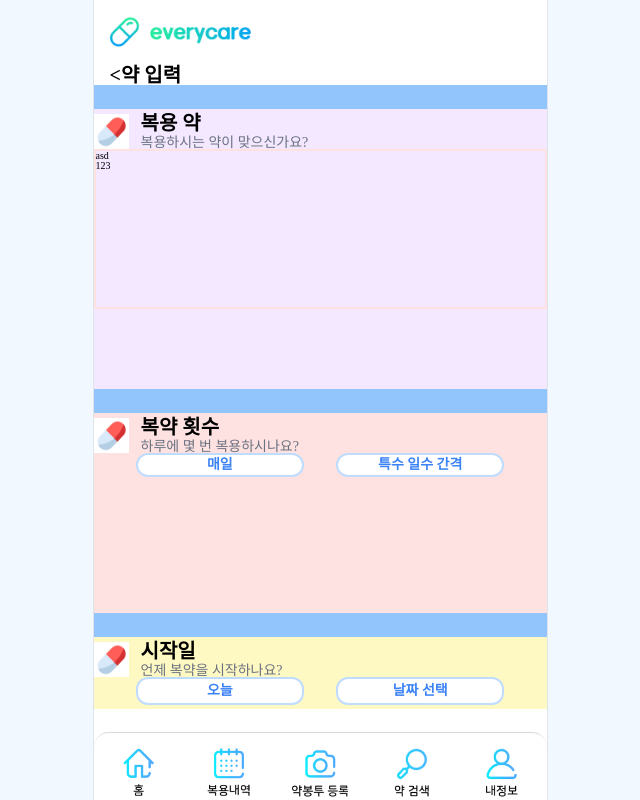
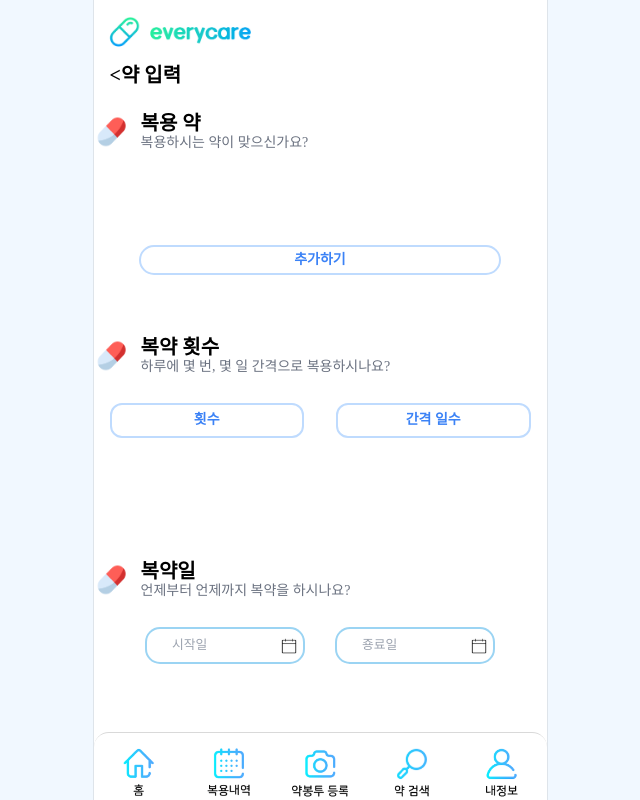
Before and after one commit to woosungking/EveryCare-frontend, a React (Vite) app: page /pill-register in a window 1280 px wide. Shown: the whole page, without its empty margins (320-960 px from the left). Built offline with nearby package versions, Linux system fonts and the light colour scheme; a web font is replaced by a local one.

Commit message:
중간 저장

```diff
--- a/src/components/register/CustomDatePicker.css
+++ b/src/components/register/CustomDatePicker.css
@@ -34,3 +34,31 @@
     width: 1rem;
     height: 1rem;
   }
+
+  .pillRegister-date-picker-input-start {
+    border-radius: 15px;
+    width: 160px;
+    height: 37px;
+    min-height: 100%;
+    margin: auto;
+    font-size: 0.8rem;
+    border: 2px solid rgba(59, 171, 231, 0.51);
+    /* h-[30px] w-[80%] mb-[10px] border-blue-200 border-2 text-blue-500 bg-white text-sm font-bold */
+  }
+  .pillRegister-date-picker-input-end {
+    border-radius: 15px;
+    width: 160px;
+    height: 37px;
+    min-height: 100%;
+    margin: auto;
+    margin-bottom: 0px;
+    font-size: 0.8rem;
+    border: 2px solid rgba(59, 171, 231, 0.51);
+  }
+
+  .pillRegister-date-picker-img{
+    left: 80%;
+    bottom: 5%;
+    width: 1rem;
+    height: 1rem;
+  }
--- a/src/components/register/DirectRegister.tsx
+++ b/src/components/register/DirectRegister.tsx
@@ -356,7 +356,8 @@ const DirectRegister: React.FC = () => {
           )}
         </div>
       </div>
-      <SaveBtn className="text-[16px]">저장하기</SaveBtn>
+      <hr className="border-1 border-gray-300 m-auto w-[70%]" />
+      <SaveBtn className="h-[30px] w-[90%] mb-[10px] border-blue-200 border-2 text-blue-500 bg-white text-sm font-bold">저장하기</SaveBtn>
     </div>
   );
 };
--- a/src/components/register/PillNextText.tsx
+++ b/src/components/register/PillNextText.tsx
@@ -17,8 +17,8 @@ const PillNextText: React.FC<{ headText: string; contentText: string }> = ({
         className={`${imgStyle}ml-3 mt-[5px] w-[35px] h-[35px]`}
       />
       <div className={`${inStyle} flex flex-col ml-3 mt-1 text-left`}>
-        <p className="h-[20px] w-[160px] text-[20px] text-aligin item-center">{headText}</p>
-        <p className="h-[10px] w-[200px] text-gray-500 font-abel text-sm font-normal">
+        <p className="h-[20px] w-[100%] text-[20px] text-aligin item-center">{headText}</p>
+        <p className="h-[10px] w-[100%] text-gray-500 font-abel text-sm font-normal">
           {contentText}
         </p>
       </div>
--- a/src/components/register/PillRegister.tsx
+++ b/src/components/register/PillRegister.tsx
@@ -1,7 +1,68 @@
-import React, { useState } from 'react';
+import React, { useContext, useEffect, useRef, useState } from 'react';
 import PillNextText from '../../components/register/PillNextText';
+import SaveBtn from './button/SaveBtn';
+import { RegisterContext } from './context/RegisterContext';
+import './CustomDatePicker.css';
+import ReactDatePicker from 'react-datepicker';
+import CalendarImg from '../../assets/calendar.png';
+import { useNavigate } from 'react-router';
+const ListStyle = {
+  width: '46%',
+  height: '2.5vh',
+  display: 'flex',
+  marginTop: '10px',
+  marginLeft: '0.8rem',
+  border: '1px solid gray',
+  borderRadius: '15px',
+  justifyContent: 'center', // 수평 가운데 정렬
+  alignItems: 'center', // 수직 가운데 정렬
+  fontSize: '0.8rem',
+  color: 'gray',
+  position: 'relative',
+  paddingTop: '1rem',
+  paddingBottom: '1rem',
+  paddingRight: '1rem',
+  textAligin: 'center',
+};
+const deleteBtnStyle = {
+  width: '1rem',
+  height: '1rem',
+  border: '1px solid #F5F5F5',
+  borderRadius: '10px',
+  fontSize: '1rem',
+  color: '#F56132',
+  backgroundColor: 'rgba(217, 217, 217, 0.58)',
+  position: 'absolute',
+  right: '1%',
+  top: '18%',
+  fontWeight: 'bold',
+};
 
+const MediNameStyle = {
+  flex: 1, // p 태그가 가능한 너비를 차지하도록 설정합니다.
+  margin: '0', // p 태그의 기본 마진을 제거합니다.
+  overflow: 'hidden', // 넘치는 텍스트를 숨깁니다.
+  whiteSpace: 'nowrap', // 텍스트가 한 줄로 유지되도록 합니다.
+  textOverflow: 'ellipsis', // 넘치는 텍스트를 말줄임표(...)로 표시합니다.
+  textAlign: 'center',
+};
 const PillRegister: React.FC = () => {
+  const {
+    savedDrug,
+    setSavedDrug,
+    startDate,
+    setStartDate,
+    endDate,
+    setEndDate,
+    hospital,
+    setHospital,
+    disease,
+    setDisease,
+    intakeSum,
+    setIntakeSum,
+    intakeCycle,
+    setIntakeCycle,
+  } = useContext(RegisterContext);
   const [selectedBtn, setSelectedBtn] = useState<string | null>(null);
   const [selectedStartDateBtn, setSelectedStartDateBtn] = useState<
     string | null
@@ -34,24 +95,51 @@ const PillRegister: React.FC = () => {
     event.preventDefault();
   };
 
+  const handleDeleteList = (itemName) => {
+    const temp = savedDrug.filter((item) => item.drugName !== itemName);
+    console.log('기존:', temp);
+    setSavedDrug(temp);
+  };
+  useEffect(() => {
+    console.log('업데이트된 savedDrug:', savedDrug);
+  }, [savedDrug]); //다음 랜더링 주기에 반영이 되므로 useEffect로 확인
+  const nevigate = useNavigate();
+  const handleRedirect = () => {
+    console.log('sdsd');
+    nevigate('/pill-search');
+  };
   return (
-    <div className="bg-blue-300 h-[78vh] overflow-y-scroll">
-      <div className="bg-purple-100 w-[100%] h-[35vh] mt-[3vh]">
+    <div className="h-[78vh] overflow-y-scroll">
+      <div className="w-[100%] h-[28vh] mt-[3vh]">
         <PillNextText
-        headText="복용 약"
+          headText="복용 약"
           contentText="복용하시는 약이 맞으신가요?"
         ></PillNextText>
-        <div className="h-[20vh] w-[100%] border-red-100 border-2">
-          <ul>
-            <li>asd</li>
-            <li>123</li>
-          </ul>
-        </div>
+        <ul className="flex m-auto w-[90%] h-[10vh] flex-wrap overflow-y-scroll">
+          {savedDrug.map((showedDrug) => (
+            <li style={ListStyle}>
+              <p style={MediNameStyle}>{showedDrug.drugName}</p>
+
+              <button
+                style={deleteBtnStyle}
+                onClick={() => handleDeleteList(showedDrug.drugName)}
+              >
+                -
+              </button>
+            </li>
+          ))}
+        </ul>
+        <SaveBtn
+          className="h-[30px] w-[80%] mb-[10px] border-blue-200 border-2 text-blue-500 bg-white text-sm font-bold"
+          onClick={handleRedirect}
+        >
+          추가하기
+        </SaveBtn>
       </div>
-      <div className="bg-red-100 w-[100%] h-[25vh] mt-[3vh]">
+      <div className="w-[100%] h-[25vh]">
         <PillNextText
           headText="복약 횟수"
-          contentText="하루에 몇 번 복용하시나요?"
+          contentText="하루에 몇 번, 몇 일 간격으로 복용하시나요?"
         />
         <form
           onSubmit={handleSubmit}
@@ -61,25 +149,25 @@ const PillRegister: React.FC = () => {
             <button
               name="everyday"
               onClick={onClick}
-              className={`w-[40%] h-[3vh] rounded-xl border-2 ${
+              className={`w-[50%] h-[35px] mt-[30px] rounded-xl border-2 ${
                 selectedBtn === 'everyday'
                   ? 'border-blue-200 text-white bg-blue-200'
                   : 'border-blue-200 text-blue-500 bg-white'
               } text-sm font-bold`}
             >
-              매일
+              횟수
             </button>
 
             <button
               name="interval"
               onClick={onClick}
-              className={`w-[40%] h-[3vh] rounded-xl border-2 ${
+              className={`w-[50%] h-[35px] mt-[30px] rounded-xl border-2 ${
                 selectedBtn === 'interval'
                   ? 'border-blue-200 text-white bg-blue-200'
                   : 'border-blue-200 text-blue-500 bg-white'
               } text-sm font-bold`}
             >
-              특수 일수 간격
+              간격 일수
             </button>
           </div>
           {selectedBtn === 'everyday' && (
@@ -105,8 +193,46 @@ const PillRegister: React.FC = () => {
           )}
         </form>
       </div>
-      <div className="bg-yellow-100 w-[100%] h-[25vh] mt-[3vh]">
-        <PillNextText headText="시작일" contentText="언제 복약을 시작하나요?" />
+      <div className="w-[100%] h-[25vh] mt-[3vh]">
+        <PillNextText
+          headText="복약일"
+          contentText="언제부터 언제까지 복약을 하시나요?"
+        />
+        <div className="w-[100%] h-[10vh] mt-[30px] flex justify-center">
+          <ReactDatePicker
+            className="pillRegister-date-picker-input-start"
+            showIcon
+            dateFormat="yyyy-MM-dd"
+            placeholderText="시작일"
+            // onChange={handleEndDate}
+            icon={
+              <img
+                src={CalendarImg} // 외부 이미지의 URL을 지정합니다.
+                className="date-picker-img"
+              />
+            }
+          ></ReactDatePicker>
+          <span className="w-[30px]"></span>
+          <ReactDatePicker
+            className="pillRegister-date-picker-input-end"
+            showIcon
+            dateFormat="yyyy-MM-dd"
+            placeholderText="죵료일"
+            // onChange={handleEndDate}
+            icon={
+              <img
+                src={CalendarImg} // 외부 이미지의 URL을 지정합니다.
+                className="date-picker-img"
+              />
+            }
+          ></ReactDatePicker>
+        </div>
+      </div>
+      {/* <div className="bg-yellow-100 w-[100%] h-[25vh] mt-[3vh]">
+        <PillNextText
+          headText="복약일"
+          contentText="언제부터 언제까지 복약을 하시나요?"
+        />
         <form
           onSubmit={handleSubmit}
           className="w-[100%] flex flex-col justify-center items-center space-y-4"
@@ -146,8 +272,8 @@ const PillRegister: React.FC = () => {
             </div>
           )}
         </form>
-      </div>
-      <div className="bg-green-100 w-[100%] h-[25vh] mt-[3vh]">
+      </div> */}
+      {/* <div className="bg-green-100 w-[100%] h-[25vh] mt-[3vh]">
         <PillNextText headText="종료일" contentText="언제 복약을 종료하나요?" />
         <form
           onSubmit={handleSubmit}
@@ -188,10 +314,10 @@ const PillRegister: React.FC = () => {
             </div>
           )}
         </form>
-      </div>
+      </div> */}
       <div className="flex justify-center mt-16">
         <button className="justify-center h-[35px] w-[40%] rounded-xl border-2 border-blue-300 text-white bg-blue-300 text-base font-bold">
-          등록하기
+          등록
         </button>
       </div>
     </div>
--- a/src/components/register/PillSearch.tsx
+++ b/src/components/register/PillSearch.tsx
@@ -168,7 +168,10 @@ const PillSearch: React.FC = () => {
           ))}
       </ul>
 
-      <SaveBtn className="mt-[30px] h-[30px] w-[80%]" onClick={saveDrug}>
+      <SaveBtn
+        className="mt-[30px] h-[30px] w-[80%] mb-[10px] border-blue-200 border-2 text-blue-500 bg-white text-sm font-bold"
+        onClick={saveDrug}
+      >
         저장하기
       </SaveBtn>
     </div>
```
